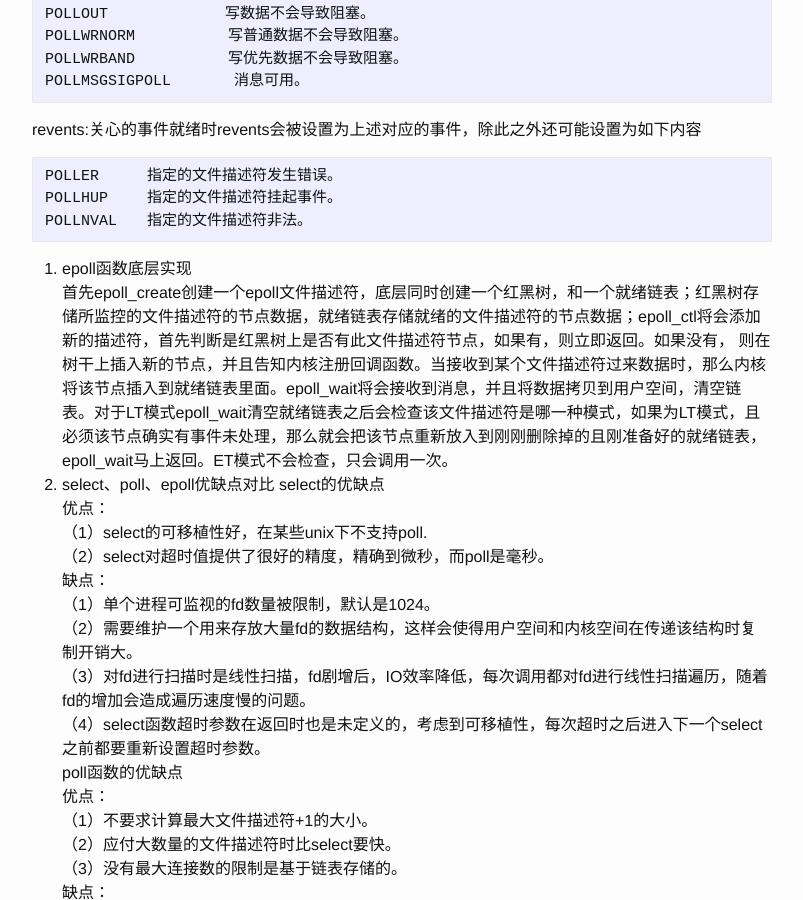
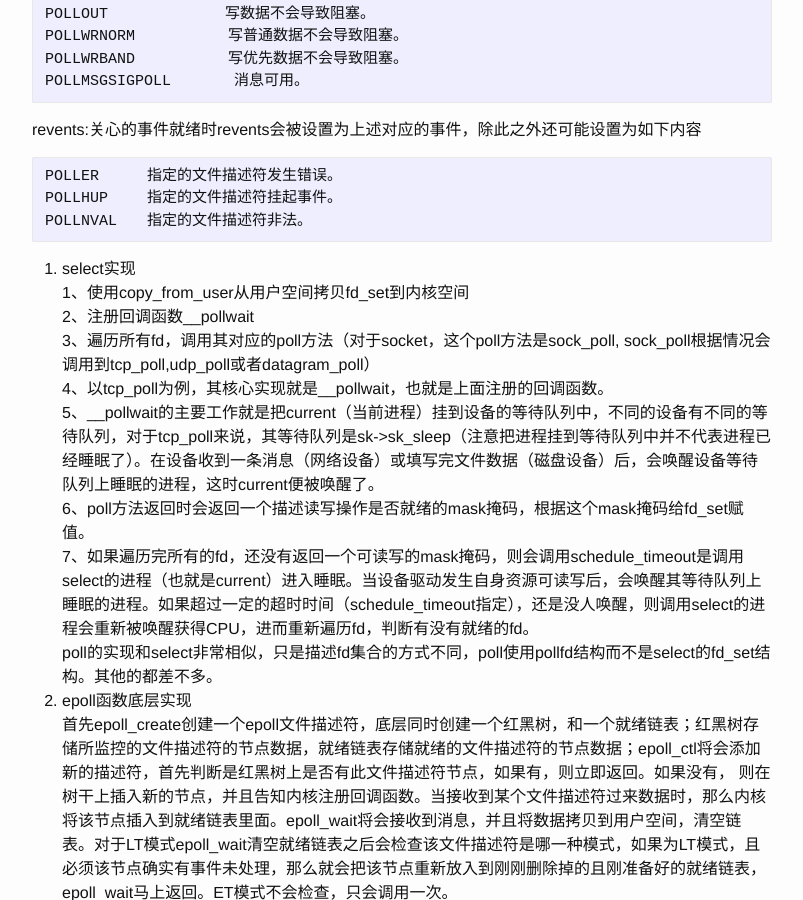
Before and after one commit to xdyangwei/xdyangwei.github.io, a Jekyll site: the page built from _posts/2018-11-07-C++ 原生Socket编程.md, in a window 1280 px wide and 900 px high, scrolled down 9132 px. Shown: the whole window, without its empty margins (238-1041 px from the left). Built offline with Jekyll 4.4.1, drawn with Linux system fonts in a browser that asks for light colours; our own code applies the rules of GitHub Pages for plain Markdown files.

Commit message:
add the implementation of select and poll

````diff
--- a/_posts/2018-11-07-C++ 原生Socket编程.md
+++ b/_posts/2018-11-07-C++ 原生Socket编程.md
@@ -255,9 +255,18 @@ POLLER　　  指定的文件描述符发生错误。
 POLLHUP　　 指定的文件描述符挂起事件。
 POLLNVAL　　指定的文件描述符非法。
 ```
-6. epoll函数底层实现
+6. select实现
+1、使用copy_from_user从用户空间拷贝fd_set到内核空间
+2、注册回调函数__pollwait
+3、遍历所有fd，调用其对应的poll方法（对于socket，这个poll方法是sock_poll, sock_poll根据情况会调用到tcp_poll,udp_poll或者datagram_poll）
+4、以tcp_poll为例，其核心实现就是__pollwait，也就是上面注册的回调函数。
+5、__pollwait的主要工作就是把current（当前进程）挂到设备的等待队列中，不同的设备有不同的等待队列，对于tcp_poll来说，其等待队列是sk->sk_sleep（注意把进程挂到等待队列中并不代表进程已经睡眠了）。在设备收到一条消息（网络设备）或填写完文件数据（磁盘设备）后，会唤醒设备等待队列上睡眠的进程，这时current便被唤醒了。
+6、poll方法返回时会返回一个描述读写操作是否就绪的mask掩码，根据这个mask掩码给fd_set赋值。
+7、如果遍历完所有的fd，还没有返回一个可读写的mask掩码，则会调用schedule_timeout是调用select的进程（也就是current）进入睡眠。当设备驱动发生自身资源可读写后，会唤醒其等待队列上睡眠的进程。如果超过一定的超时时间（schedule_timeout指定），还是没人唤醒，则调用select的进程会重新被唤醒获得CPU，进而重新遍历fd，判断有没有就绪的fd。
+poll的实现和select非常相似，只是描述fd集合的方式不同，poll使用pollfd结构而不是select的fd_set结构。其他的都差不多。
+7. epoll函数底层实现
 首先epoll_create创建一个epoll文件描述符，底层同时创建一个红黑树，和一个就绪链表；红黑树存储所监控的文件描述符的节点数据，就绪链表存储就绪的文件描述符的节点数据；epoll_ctl将会添加新的描述符，首先判断是红黑树上是否有此文件描述符节点，如果有，则立即返回。如果没有， 则在树干上插入新的节点，并且告知内核注册回调函数。当接收到某个文件描述符过来数据时，那么内核将该节点插入到就绪链表里面。epoll_wait将会接收到消息，并且将数据拷贝到用户空间，清空链表。对于LT模式epoll_wait清空就绪链表之后会检查该文件描述符是哪一种模式，如果为LT模式，且必须该节点确实有事件未处理，那么就会把该节点重新放入到刚刚删除掉的且刚准备好的就绪链表，epoll_wait马上返回。ET模式不会检查，只会调用一次。
-7. select、poll、epoll优缺点对比
+8. select、poll、epoll优缺点对比
 select的优缺点
 优点：
 （1）select的可移植性好，在某些unix下不支持poll.
````
